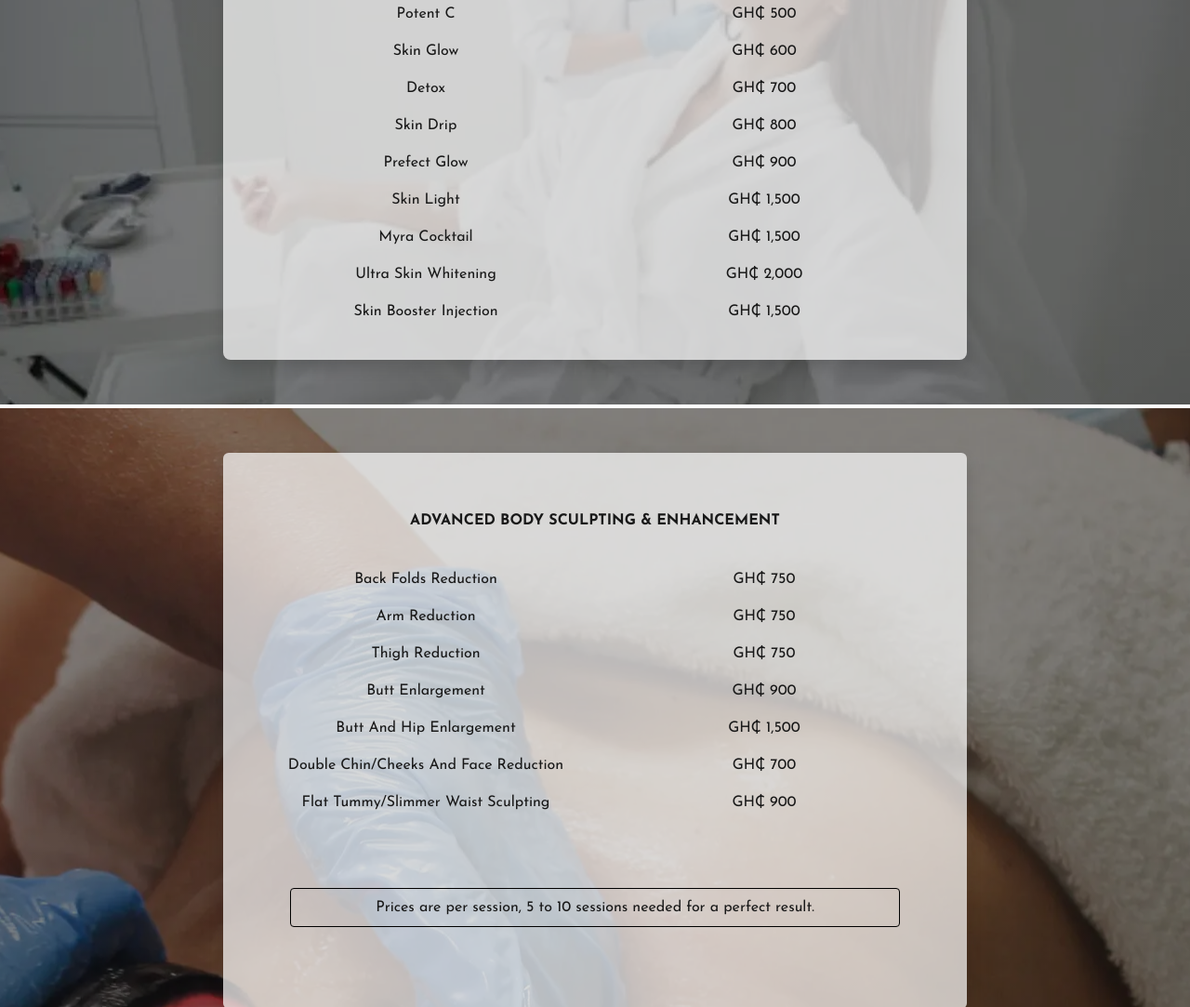
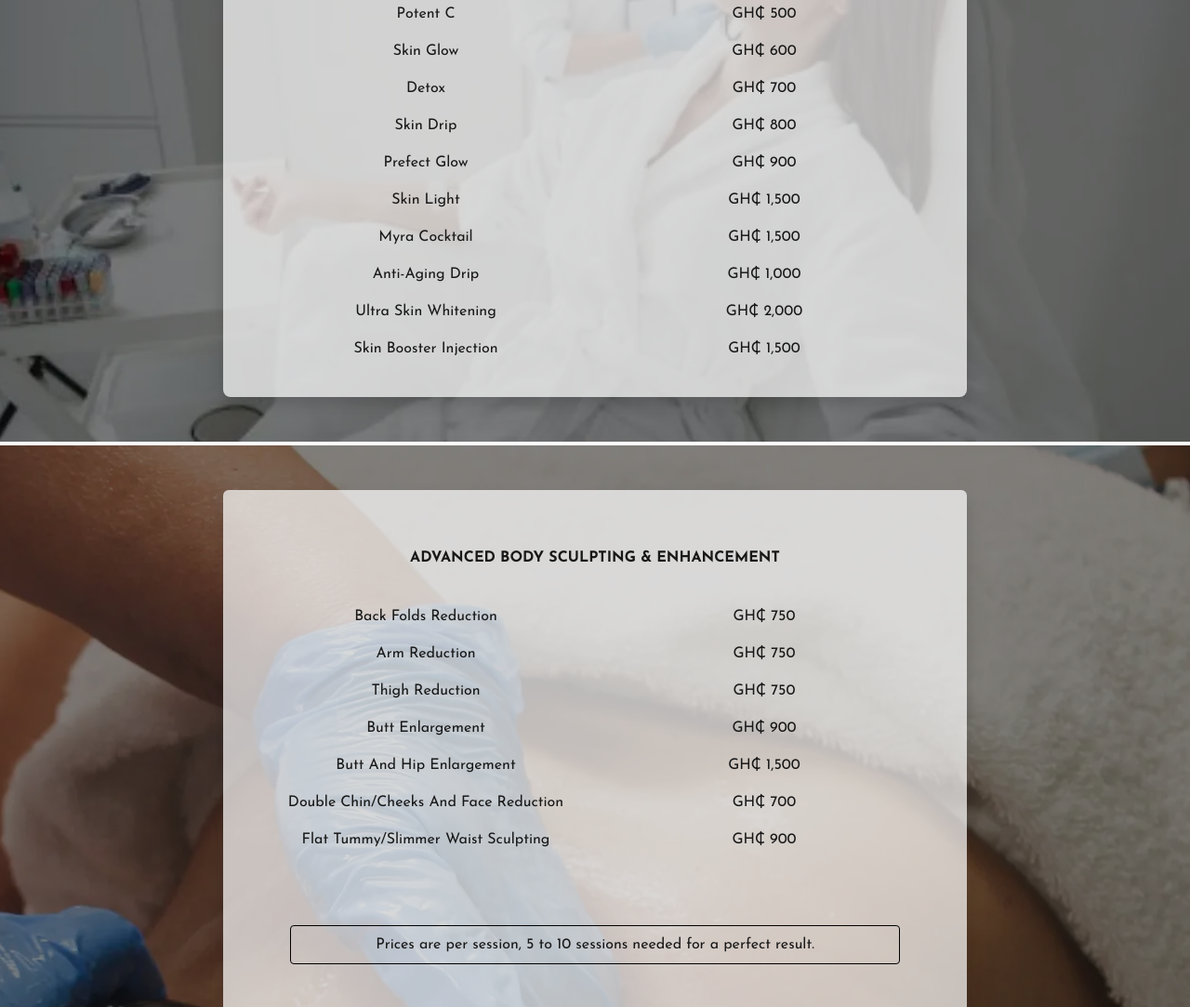
Before and after one commit to Esta128/skinish-cosmetics-pricelist, a plain HTML site: page index.html in a window 1280 px wide. Shown: the part 3767-4850 px from the top of the page at 93% size. Drawn offline with nearby package versions, Linux system fonts and the light colour scheme; a web font is replaced by a local one.

Commit message:
Update index.html

```diff
--- a/index.html
+++ b/index.html
@@ -379,6 +379,11 @@
         </div>
 
         <div class="row m-auto">
+          <p class=" col-6 service">Anti-aging Drip</p>
+          <p class=" col-6 price">GH₵ 1,000</p>
+        </div>
+
+        <div class="row m-auto">
           <p class=" col-6 service">Ultra skin whitening</p>
           <p class=" col-6 price">GH₵ 2,000</p>
         </div>
```
